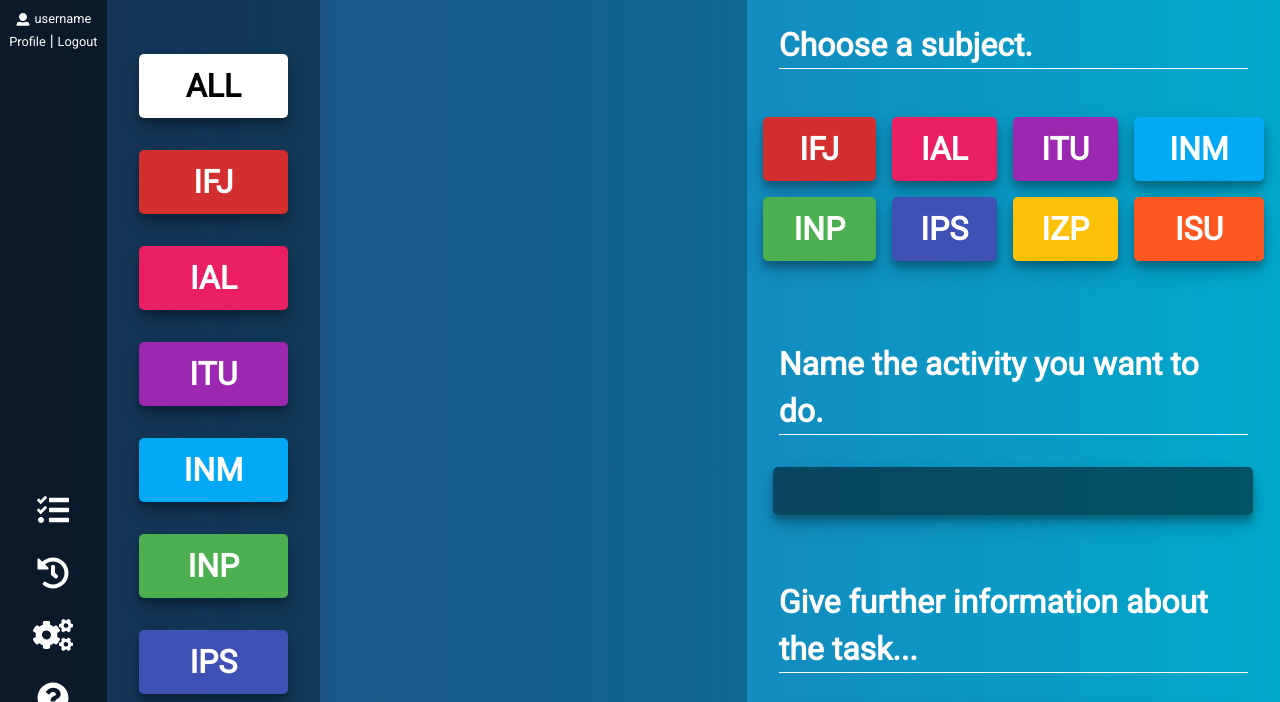
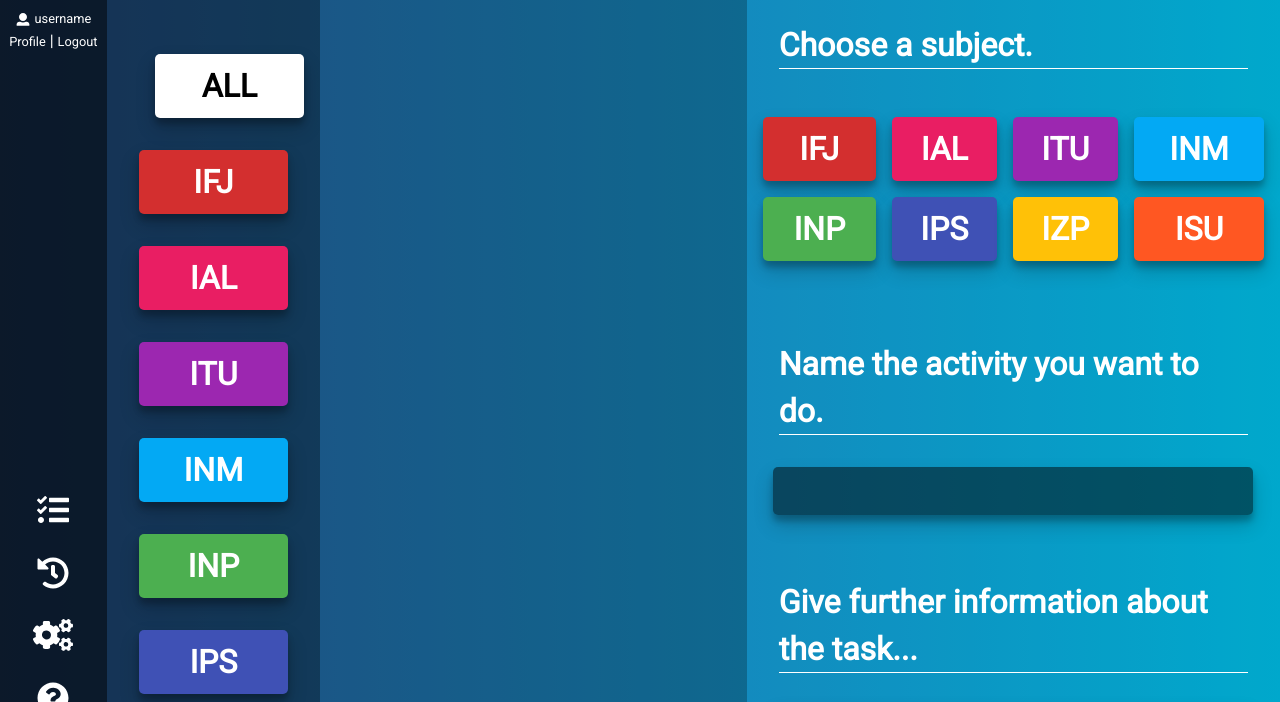
Before and after one commit to andrejnano/TODO-LIST, a website: page index.html in a window 1280 px wide. Both pictures are taken after a click on the link 53 px from the left and 551 px from the top of the page. Shown: the part 42-744 px from the top of the page. Drawn offline with nearby package versions, Linux system fonts and the light colour scheme; files that its build step writes are made by us from their sources.

Commit message:
Fix selection bug

```diff
--- a/index.html
+++ b/index.html
@@ -74,7 +74,7 @@
             <ul class='menu' id='subjects_filtering'>
 
                 <!-- LIST ITEM -->
-                <li class='category' style="background: #ffffff; color: #000;">
+                <li id='all' class='category' style="background: #ffffff; color: #000;">
                     ALL
                 </li>
 
--- a/js/main.js
+++ b/js/main.js
@@ -458,4 +458,10 @@ $('#todo-list').click(function() {
     $('#subject_list li').remove();
 	renderTodoList();
 
+	$(".category").each(function () {
+		$(this).removeClass("selected");
+	});
+
+	$("#all").addClass("selected");
+
 });
```
